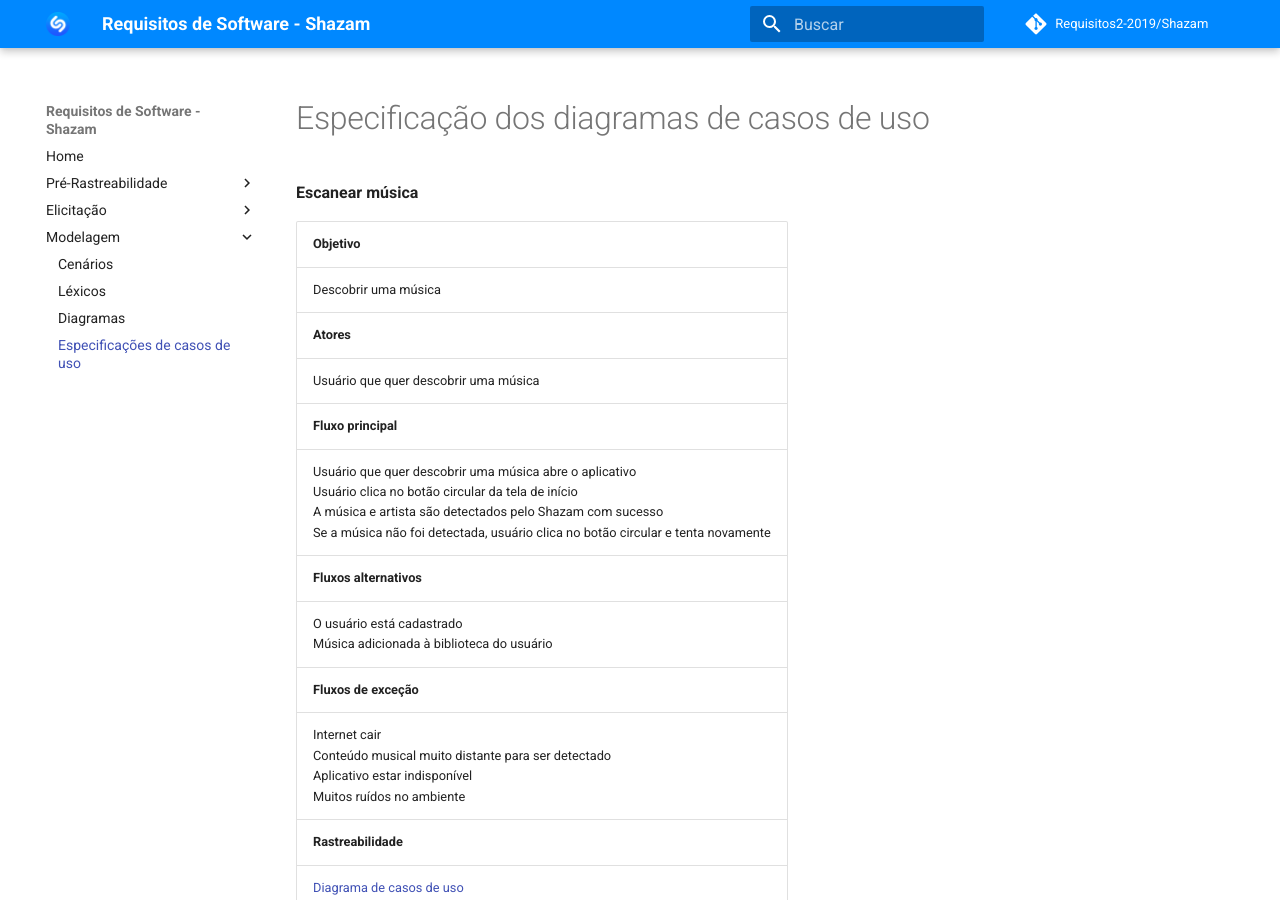
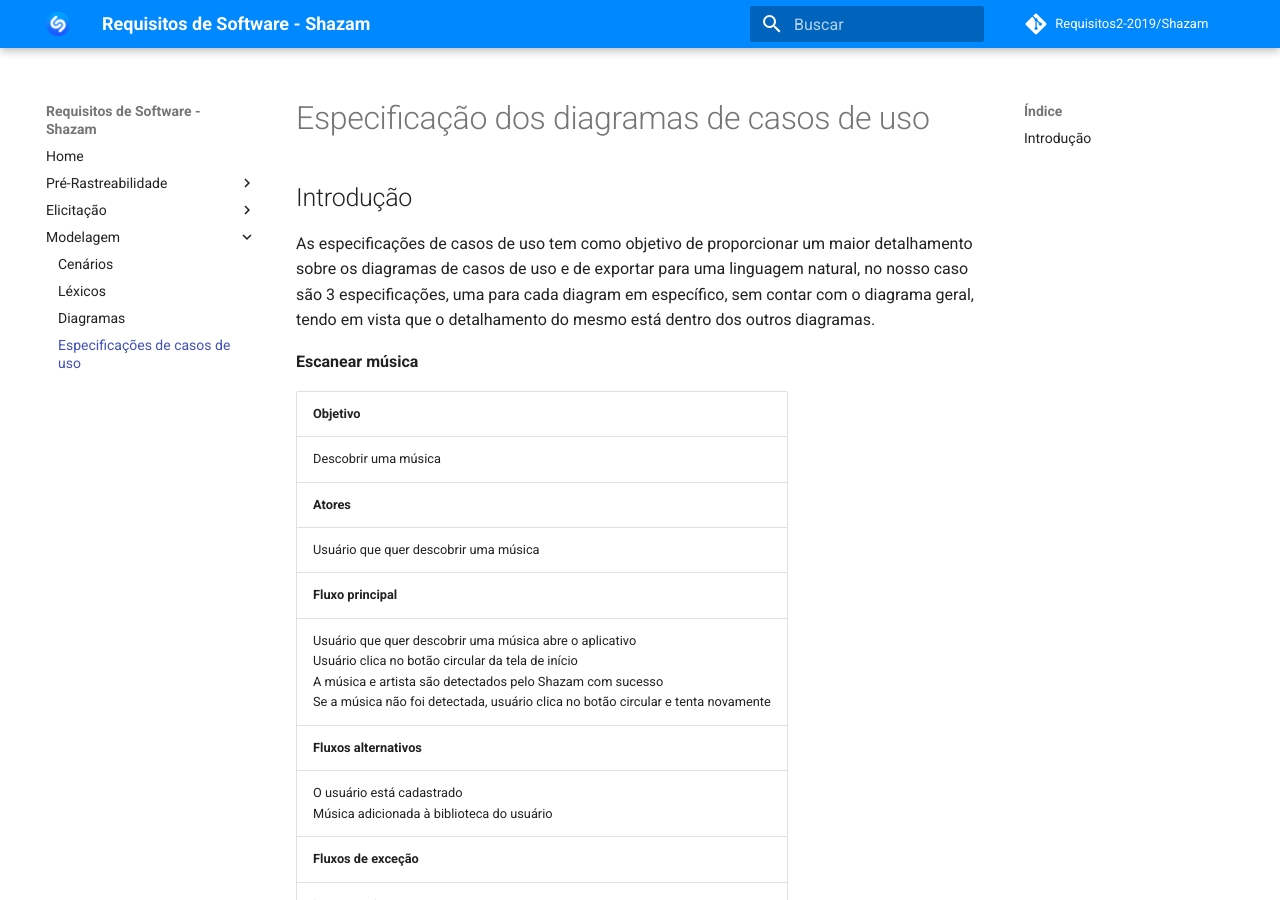
Before and after one commit to Wictorgirardi/2019.2-Shazam, an MkDocs documentation site: the page built from docs/modelagem/especificacao_dcu.md, in a window 1280 px wide and 900 px high. Built offline with MkDocs 1.6.1 and Material for MkDocs 9.7.7, drawn with Linux system fonts in a browser that asks for light colours; comment, search, counter and statistics services are not loaded.

Commit message:
Adição da introdução na especificação dos casos de uso

```diff
--- a/docs/modelagem/especificacao_dcu.md
+++ b/docs/modelagem/especificacao_dcu.md
@@ -1,4 +1,7 @@
 # Especificação dos diagramas de casos de uso
+
+## Introdução
+As especificações de casos de uso tem como objetivo de proporcionar um maior detalhamento sobre os diagramas de casos de uso e de exportar para uma linguagem natural, no nosso caso são 3 especificações, uma para cada diagram em específico, sem contar com o diagrama geral, tendo em vista que o detalhamento do mesmo está dentro dos outros diagramas.
 
 **Escanear música**
 
```
